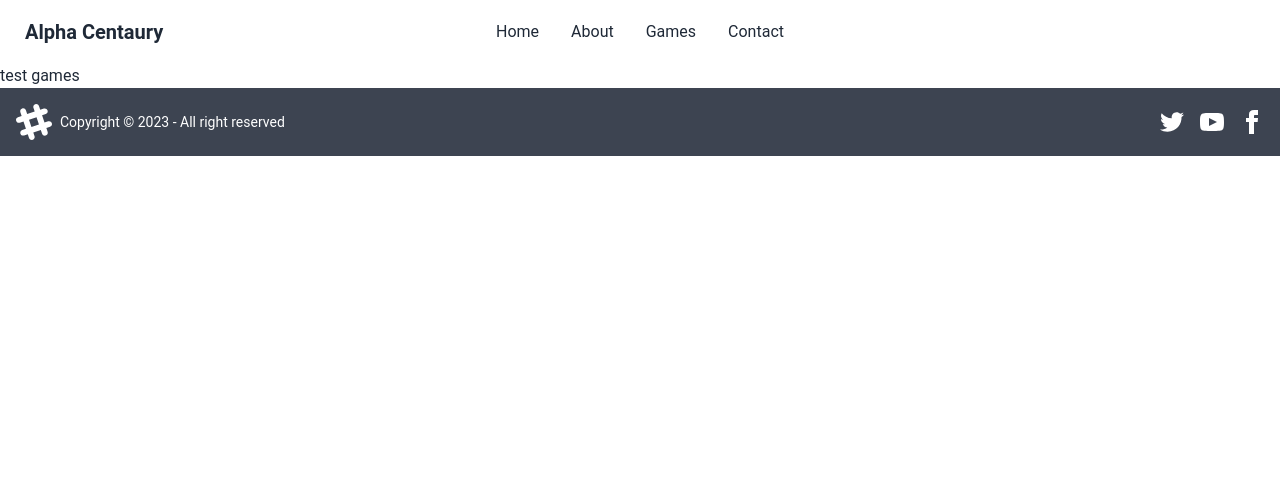
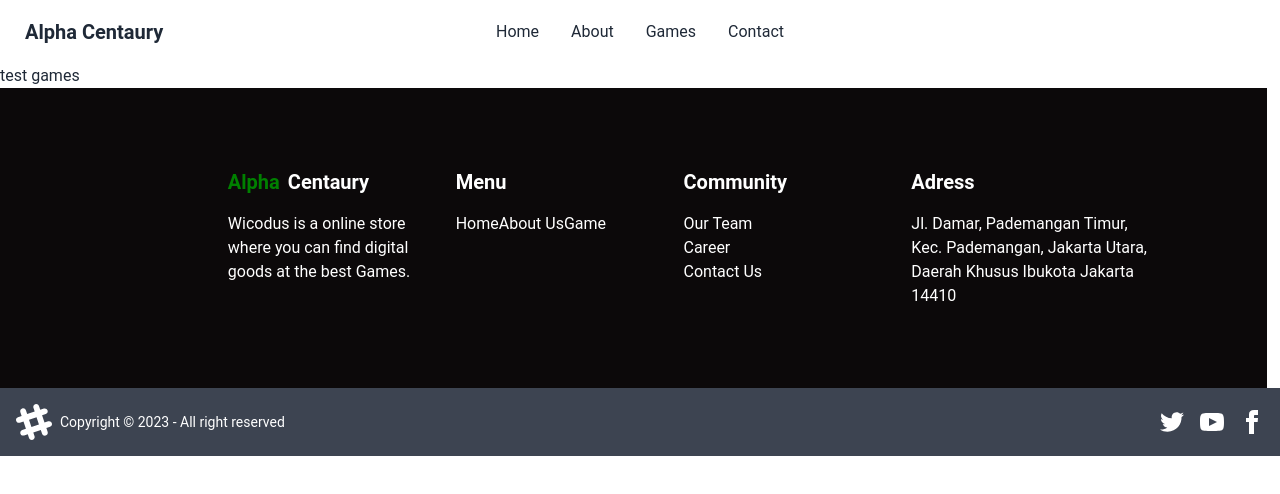
Before and after one commit to Adanpradana/nextJs-chapter-10, a Next.js app: page /games in a window 1280 px wide. Shown: the top 494 px of the page. Built offline with nearby package versions, Linux system fonts and the light colour scheme.

Commit message:
update banner footer

```diff
--- /dev/null
+++ b/src/components/CustomCopyright.jsx
@@ -0,0 +1,55 @@
+export default function CustomCopyright() {
+    return (
+        <footer className="footer items-center p-4 bg-neutral text-neutral-content">
+            <div className="items-center grid-flow-col">
+                <svg
+                    width="36"
+                    height="36"
+                    viewBox="0 0 24 24"
+                    xmlns="http://www.w3.org/2000/svg"
+                    fillRule="evenodd"
+                    clipRule="evenodd"
+                    className="fill-current"
+                >
+                    <path d="M22.672 15.226l-2.432.811.841 2.515c.33 1.019-.209 2.127-1.23 2.456-1.15.325-2.148-.321-2.463-1.226l-.84-2.518-5.013 1.677.84 2.517c.391 1.203-.434 2.542-1.831 2.542-.88 0-1.601-.564-1.86-1.314l-.842-2.516-2.431.809c-1.135.328-2.145-.317-2.463-1.229-.329-1.018.211-2.127 1.231-2.456l2.432-.809-1.621-4.823-2.432.808c-1.355.384-2.558-.59-2.558-1.839 0-.817.509-1.582 1.327-1.846l2.433-.809-.842-2.515c-.33-1.02.211-2.129 1.232-2.458 1.02-.329 2.13.209 2.461 1.229l.842 2.515 5.011-1.677-.839-2.517c-.403-1.238.484-2.553 1.843-2.553.819 0 1.585.509 1.85 1.326l.841 2.517 2.431-.81c1.02-.33 2.131.211 2.461 1.229.332 1.018-.21 2.126-1.23 2.456l-2.433.809 1.622 4.823 2.433-.809c1.242-.401 2.557.484 2.557 1.838 0 .819-.51 1.583-1.328 1.847m-8.992-6.428l-5.01 1.675 1.619 4.828 5.011-1.674-1.62-4.829z"></path>
+                </svg>
+                <p>Copyright © 2023 - All right reserved</p>
+            </div>
+            <div className="grid-flow-col gap-4 md:place-self-center md:justify-self-end">
+                <a>
+                    <svg
+                        xmlns="http://www.w3.org/2000/svg"
+                        width="24"
+                        height="24"
+                        viewBox="0 0 24 24"
+                        className="fill-current"
+                    >
+                        <path d="M24 4.557c-.883.392-1.832.656-2.828.775 1.017-.609 1.798-1.574 2.165-2.724-.951.564-2.005.974-3.127 1.195-.897-.957-2.178-1.555-3.594-1.555-3.179 0-5.515 2.966-4.797 6.045-4.091-.205-7.719-2.165-10.148-5.144-1.29 2.213-.669 5.108 1.523 6.574-.806-.026-1.566-.247-2.229-.616-.054 2.281 1.581 4.415 3.949 4.89-.693.188-1.452.232-2.224.084.626 1.956 2.444 3.379 4.6 3.419-2.07 1.623-4.678 2.348-7.29 2.04 2.179 1.397 4.768 2.212 7.548 2.212 9.142 0 14.307-7.721 13.995-14.646.962-.695 1.797-1.562 2.457-2.549z"></path>
+                    </svg>
+                </a>
+                <a>
+                    <svg
+                        xmlns="http://www.w3.org/2000/svg"
+                        width="24"
+                        height="24"
+                        viewBox="0 0 24 24"
+                        className="fill-current"
+                    >
+                        <path d="M19.615 3.184c-3.604-.246-11.631-.245-15.23 0-3.897.266-4.356 2.62-4.385 8.816.029 6.185.484 8.549 4.385 8.816 3.6.245 11.626.246 15.23 0 3.897-.266 4.356-2.62 4.385-8.816-.029-6.185-.484-8.549-4.385-8.816zm-10.615 12.816v-8l8 3.993-8 4.007z"></path>
+                    </svg>
+                </a>
+                <a>
+                    <svg
+                        xmlns="http://www.w3.org/2000/svg"
+                        width="24"
+                        height="24"
+                        viewBox="0 0 24 24"
+                        className="fill-current"
+                    >
+                        <path d="M9 8h-3v4h3v12h5v-12h3.642l.358-4h-4v-1.667c0-.955.192-1.333 1.115-1.333h2.885v-5h-3.808c-3.596 0-5.192 1.583-5.192 4.615v3.385z"></path>
+                    </svg>
+                </a>
+            </div>
+        </footer>
+    );
+}
--- a/src/components/CustomFooter.jsx
+++ b/src/components/CustomFooter.jsx
@@ -1,55 +1,47 @@
+import { Button } from '@material-tailwind/react'
+import Link from 'next/link'
+import { useRouter } from 'next/router'
+import React from 'react'
+
 export default function CustomFooter() {
-    return (
-        <footer className="footer items-center p-4 bg-neutral text-neutral-content">
-            <div className="items-center grid-flow-col">
-                <svg
-                    width="36"
-                    height="36"
-                    viewBox="0 0 24 24"
-                    xmlns="http://www.w3.org/2000/svg"
-                    fillRule="evenodd"
-                    clipRule="evenodd"
-                    className="fill-current"
-                >
-                    <path d="M22.672 15.226l-2.432.811.841 2.515c.33 1.019-.209 2.127-1.23 2.456-1.15.325-2.148-.321-2.463-1.226l-.84-2.518-5.013 1.677.84 2.517c.391 1.203-.434 2.542-1.831 2.542-.88 0-1.601-.564-1.86-1.314l-.842-2.516-2.431.809c-1.135.328-2.145-.317-2.463-1.229-.329-1.018.211-2.127 1.231-2.456l2.432-.809-1.621-4.823-2.432.808c-1.355.384-2.558-.59-2.558-1.839 0-.817.509-1.582 1.327-1.846l2.433-.809-.842-2.515c-.33-1.02.211-2.129 1.232-2.458 1.02-.329 2.13.209 2.461 1.229l.842 2.515 5.011-1.677-.839-2.517c-.403-1.238.484-2.553 1.843-2.553.819 0 1.585.509 1.85 1.326l.841 2.517 2.431-.81c1.02-.33 2.131.211 2.461 1.229.332 1.018-.21 2.126-1.23 2.456l-2.433.809 1.622 4.823 2.433-.809c1.242-.401 2.557.484 2.557 1.838 0 .819-.51 1.583-1.328 1.847m-8.992-6.428l-5.01 1.675 1.619 4.828 5.011-1.674-1.62-4.829z"></path>
-                </svg>
-                <p>Copyright © 2023 - All right reserved</p>
+
+    const router = useRouter
+    console.log(router)
+
+  return (
+    <footer>
+        <div style={{ height:'300px', width:'99vw', backgroundColor:'#0C090A'}}>
+            <div className='grid grid-cols-5 pt-20 pr-32 text-white'>
+                <div></div>
+                {/* part 1 */}
+                <div style={{width:'200px'}}>
+                    <div className='flex gap-2 pb-4 text-xl font-bold'>
+                        <div style={{color:'green'}}>Alpha</div>
+                        <div>Centaury</div>
+                    </div>
+                    <p>Wicodus is a online store where you can find digital goods at the best Games.</p>
+                </div>
+                {/* part 2 */}
+                <div style={{width:'200px' }}>
+                    <div className='pb-4 text-xl font-bold'>Menu</div>
+                    <Link href={"/"}>Home</Link>
+                    <Link href={"/about"}>About Us</Link>
+                    <Link href={"/games"}>Game</Link>
+                </div>
+                {/* part 3 */}
+                <div style={{width:'200px' }}>
+                    <div className='pb-4 text-xl font-bold'>Community</div>
+                    <p>Our Team</p>
+                    <p>Career</p>
+                    <p>Contact Us</p>
+                </div>
+                {/* part 4 */}
+                <div style={{width:'250px' }}>
+                    <div className='pb-4 text-xl font-bold'>Adress</div>
+                    <p>Jl. Damar, Pademangan Timur, Kec. Pademangan, Jakarta Utara, Daerah Khusus Ibukota Jakarta 14410</p>
+                </div>
             </div>
-            <div className="grid-flow-col gap-4 md:place-self-center md:justify-self-end">
-                <a>
-                    <svg
-                        xmlns="http://www.w3.org/2000/svg"
-                        width="24"
-                        height="24"
-                        viewBox="0 0 24 24"
-                        className="fill-current"
-                    >
-                        <path d="M24 4.557c-.883.392-1.832.656-2.828.775 1.017-.609 1.798-1.574 2.165-2.724-.951.564-2.005.974-3.127 1.195-.897-.957-2.178-1.555-3.594-1.555-3.179 0-5.515 2.966-4.797 6.045-4.091-.205-7.719-2.165-10.148-5.144-1.29 2.213-.669 5.108 1.523 6.574-.806-.026-1.566-.247-2.229-.616-.054 2.281 1.581 4.415 3.949 4.89-.693.188-1.452.232-2.224.084.626 1.956 2.444 3.379 4.6 3.419-2.07 1.623-4.678 2.348-7.29 2.04 2.179 1.397 4.768 2.212 7.548 2.212 9.142 0 14.307-7.721 13.995-14.646.962-.695 1.797-1.562 2.457-2.549z"></path>
-                    </svg>
-                </a>
-                <a>
-                    <svg
-                        xmlns="http://www.w3.org/2000/svg"
-                        width="24"
-                        height="24"
-                        viewBox="0 0 24 24"
-                        className="fill-current"
-                    >
-                        <path d="M19.615 3.184c-3.604-.246-11.631-.245-15.23 0-3.897.266-4.356 2.62-4.385 8.816.029 6.185.484 8.549 4.385 8.816 3.6.245 11.626.246 15.23 0 3.897-.266 4.356-2.62 4.385-8.816-.029-6.185-.484-8.549-4.385-8.816zm-10.615 12.816v-8l8 3.993-8 4.007z"></path>
-                    </svg>
-                </a>
-                <a>
-                    <svg
-                        xmlns="http://www.w3.org/2000/svg"
-                        width="24"
-                        height="24"
-                        viewBox="0 0 24 24"
-                        className="fill-current"
-                    >
-                        <path d="M9 8h-3v4h3v12h5v-12h3.642l.358-4h-4v-1.667c0-.955.192-1.333 1.115-1.333h2.885v-5h-3.808c-3.596 0-5.192 1.583-5.192 4.615v3.385z"></path>
-                    </svg>
-                </a>
-            </div>
-        </footer>
-    );
+        </div>
+    </footer>
+  )
 }
--- a/src/components/CustomNavbar.jsx
+++ b/src/components/CustomNavbar.jsx
@@ -1,5 +1,4 @@
 import Link from "next/link";
-import Image from "next/image";
 import { BiUser } from "react-icons/bi";
 export default function CustomNavbar() {
   return (
--- a/src/components/populargame/CardPopular.jsx
+++ b/src/components/populargame/CardPopular.jsx
@@ -1,4 +1,3 @@
-import img1 from "../../../public/game1.jpg"
 import Image from "next/image"
 
 export default function CardPopular({title, description, image}) {
@@ -12,7 +11,7 @@ export default function CardPopular({title, description, image}) {
             <h2 className="card-title">{title}</h2>
             <p>{description}</p>
             <div className="card-actions justify-end">
-            <button className="btn btn-primary">View Game</button>
+            <button className="btn btn-primary">View More</button>
             </div>
         </div>
         </div>
--- a/src/components/populargame/PopularGame.jsx
+++ b/src/components/populargame/PopularGame.jsx
@@ -15,11 +15,11 @@ export default function PopularGame() {
         backgroundImage: `url(${bgimg.src})`,
         backgroundSize:'cover',
         backgroundRepeat:'no-repeat',
-        width: '100vw',
+        width: '99vw',
         height: '120vh'
         }}>
 
-        <div className="items-center justify-center gap-4 grid grid-flow-col auto-cols-max font-bold text-5xl text-black pt-20 pb-20">MOST POPULAR GAME</div>
+        <div className="items-center justify-center gap-4 grid grid-flow-col auto-cols-max font-bold text-5xl text-gray pt-28 pb-20">MOST POPULAR GAME</div>
 
         {/* Cardgame */}
         <div className="items-center justify-center gap-4 grid grid-flow-col auto-cols-max">
--- a/src/layouts/LandingPage/index.jsx
+++ b/src/layouts/LandingPage/index.jsx
@@ -1,3 +1,4 @@
+import CustomCopyright from "@/components/CustomCopyright";
 import CustomFooter from "@/components/CustomFooter";
 import CustomNavbar from "@/components/CustomNavbar";
 
@@ -7,6 +8,7 @@ export default function index({ children }) {
       <CustomNavbar />
       {children}
       <CustomFooter />
+      <CustomCopyright />
     </div>
   );
 }
--- /dev/null
+++ b/src/pages/games/[games].jsx
@@ -0,0 +1,9 @@
+import LandingPage from "../../layouts/LandingPage"
+
+export default function GameDetails() {
+  return (
+    <LandingPage>
+        <h1>this is game details</h1>
+    </LandingPage>
+  )
+}
```
Also changed, not shown: src/components/Banner.jsx (+5 -7 lines).
